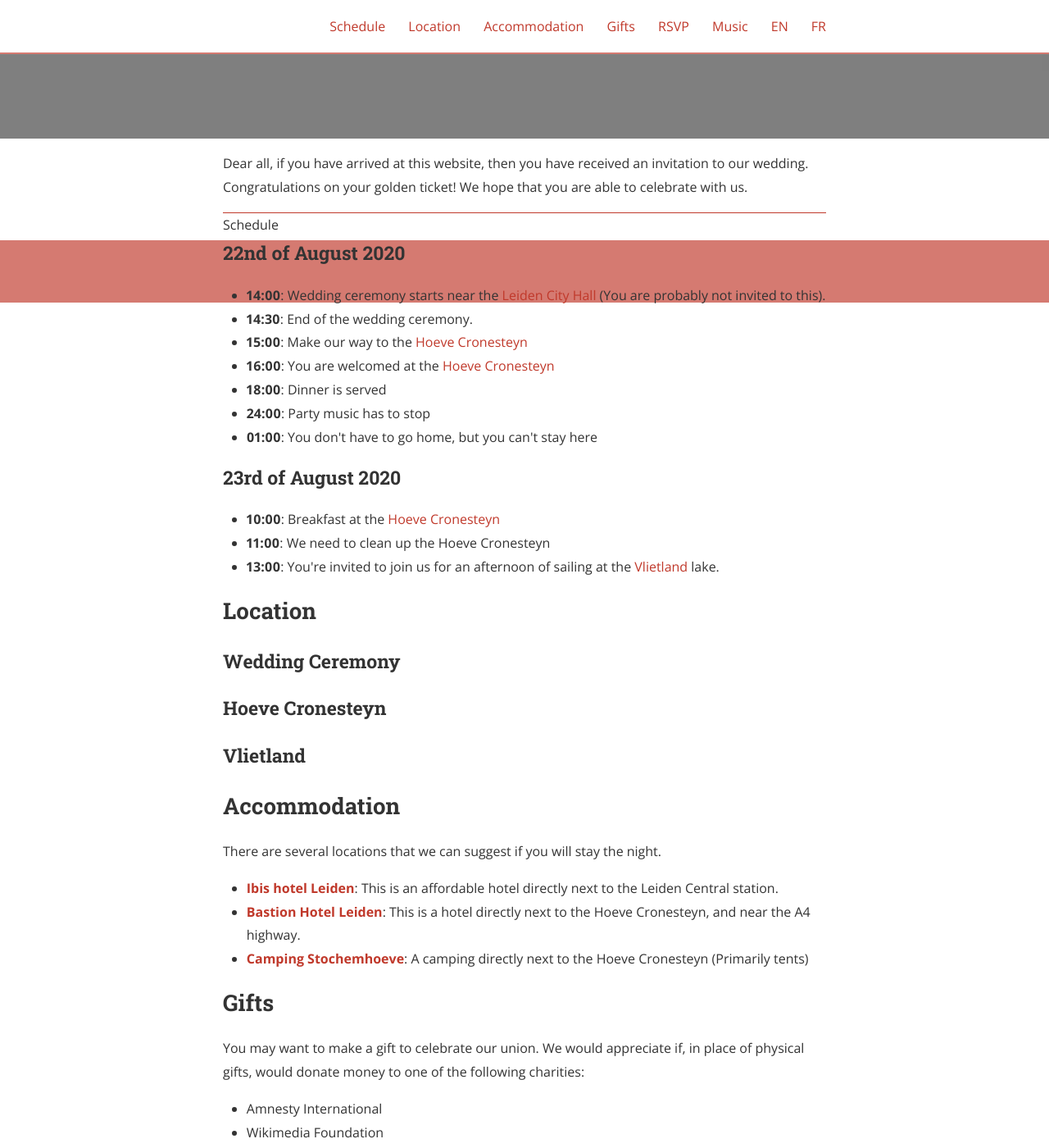
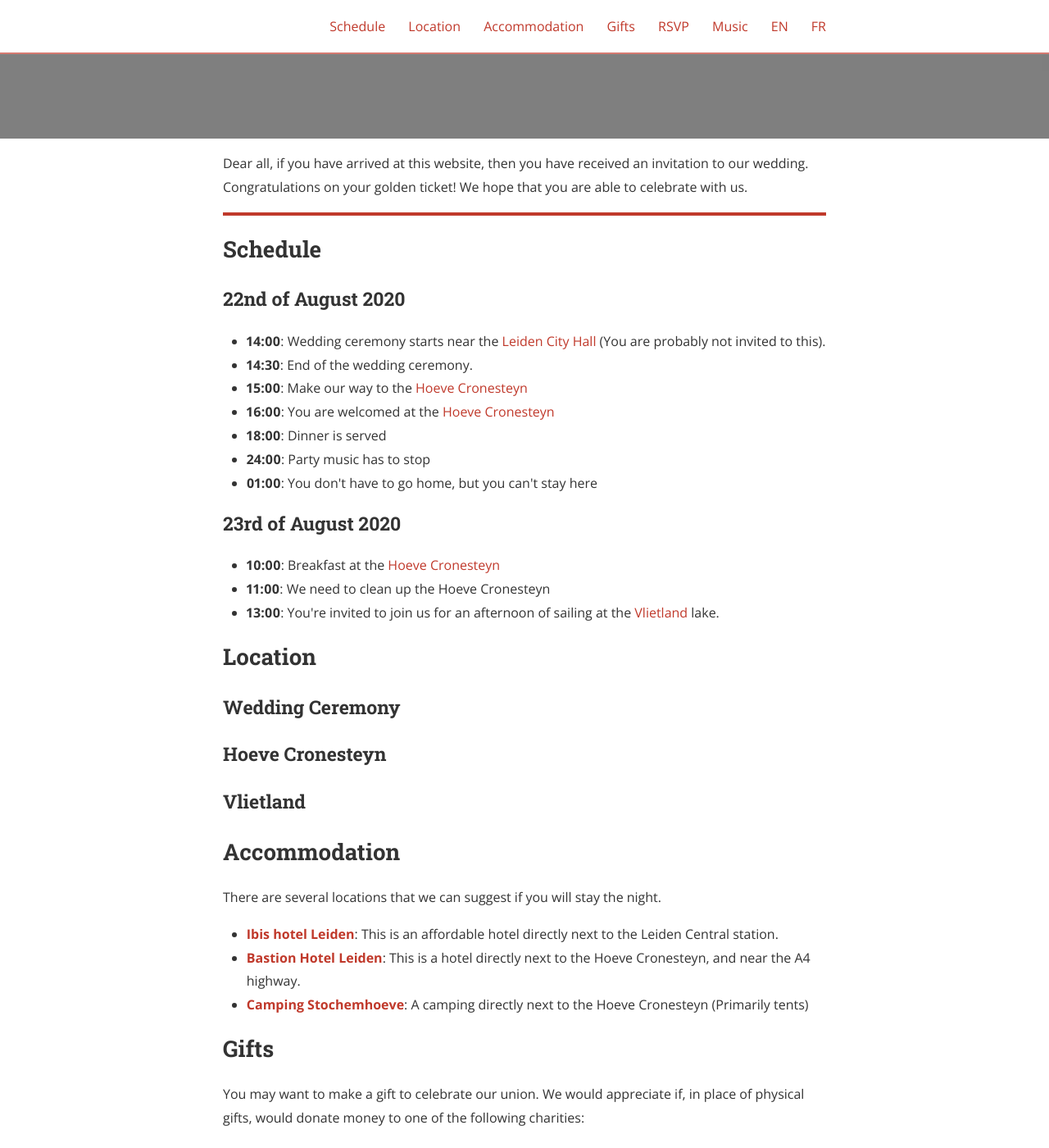
Before and after one commit to thiesgehrmann/heijmans-gehrmann, a Jekyll site: the page built from index.html, in a window 1280 px wide and 1400 px high, scrolled down 422 px. Shown: the whole window at 82% size. Built offline with Jekyll 4.4.1, drawn with Linux system fonts in a browser that asks for light colours; nearby versions of some CDN libraries.

Commit message:
fixing css

```diff
--- a/css/main_day.scss
+++ b/css/main_day.scss
@@ -12,11 +12,11 @@
   "layout"
 ;
 
-.h2header {
+hr {
     display: block;
     height: 2px;
     border: 0;
-    border-top: 1px solid $action-color;
+    border-top: 4px solid $action-color;
     margin: 1em auto;
     padding: 0;
 }
--- a/css/main_night.scss
+++ b/css/main_night.scss
@@ -12,11 +12,11 @@
   "layout"
 ;
 
-.h2header {
+hr {
     display: block;
     height: 2px;
     border: 0;
-    border-top: 1px solid $action-color;
+    border-top: 4px solid $action-color;
     margin: 1em auto;
     padding: 0;
 }
--- a/index.html
+++ b/index.html
@@ -24,7 +24,8 @@
 
   Dear all, if you have arrived at this website, then you have received an invitation to our wedding. Congratulations on your golden ticket! We hope that you are able to celebrate with us.
 
-<h2, class="h2header"> Schedule <a id="plans"></a> </h2>
+<hr/>
+<h2> Schedule <a id="plans"></a> </h2>
   <h3>22nd of August 2020</h3>
   <ul>
     <li><b>14:00</b>: Wedding ceremony starts near the <a href="#ceremony">Leiden City Hall</a> (You are probably not invited to this).</li>
```
